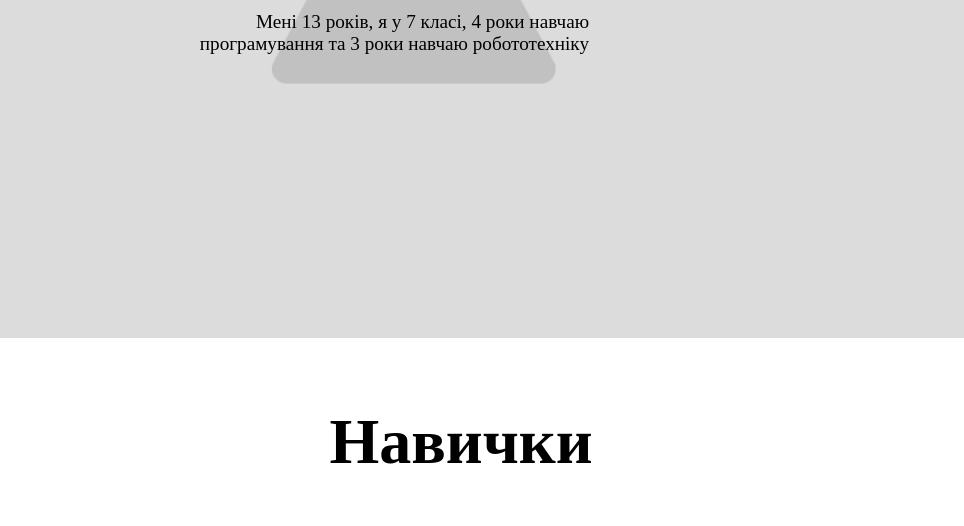
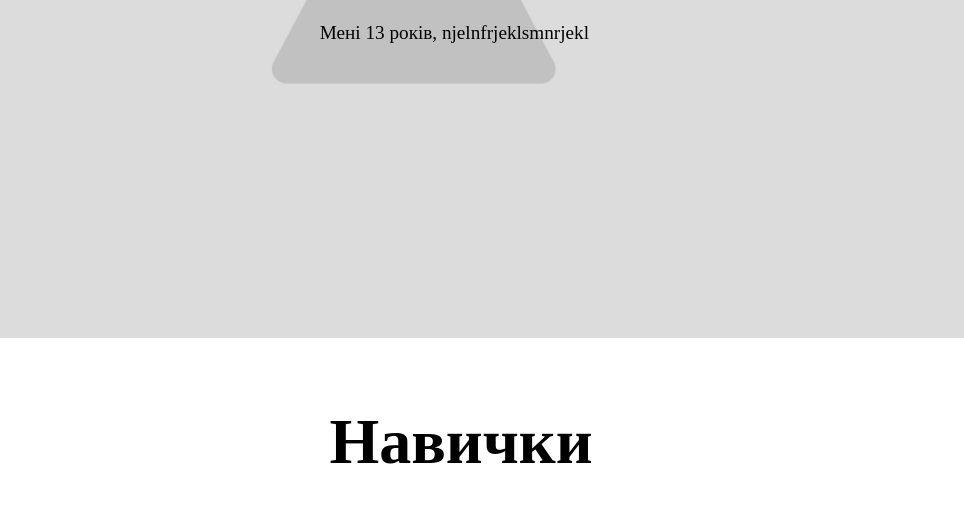
Before and after one commit to Nordenchik/About-me, a plain HTML site: page index.html in a window 1280 px wide. Shown: the part 462-988 px from the top of the page, without its empty margins (179-1143 px from the left). Drawn offline with Linux system fonts and the light colour scheme.

Commit message:
Changed text

```diff
--- a/index.html
+++ b/index.html
@@ -10,7 +10,7 @@
         <header>
             <div class="header_left">
                 <h1>Ярослав Середа</h1>
-                <div class="bio"><p>Мені 13 років, я у 7 класі, 4 роки навчаю програмування та 3 роки навчаю робототехніку</p></div>
+                <div class="bio"><p>Мені 13 років, njelnfrjeklsmnrjekl</p></div>
             </div>
             <div class="header_right"><div class="header_btn"><i class="fa-solid fa-chevron-down"></i></div></div>
         </header>
```
